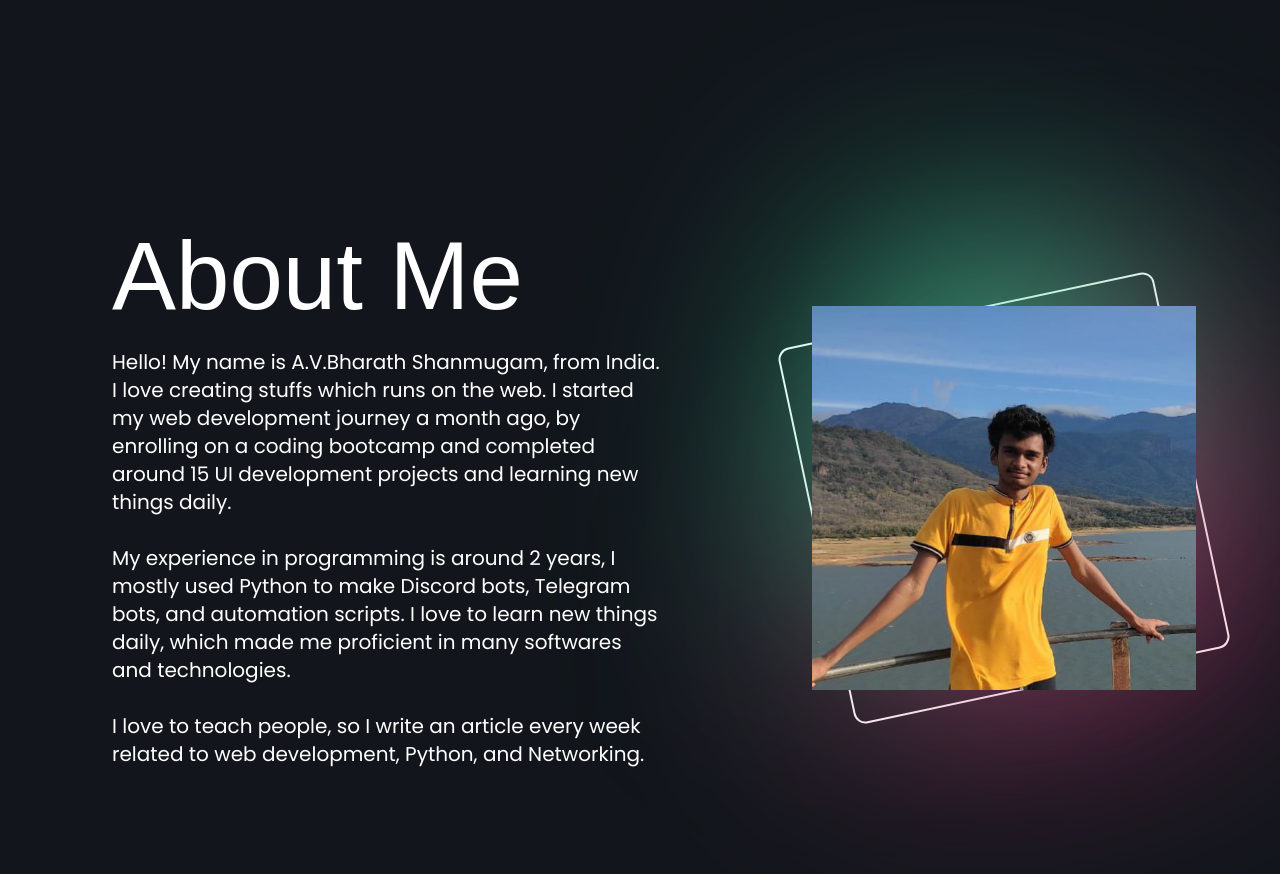
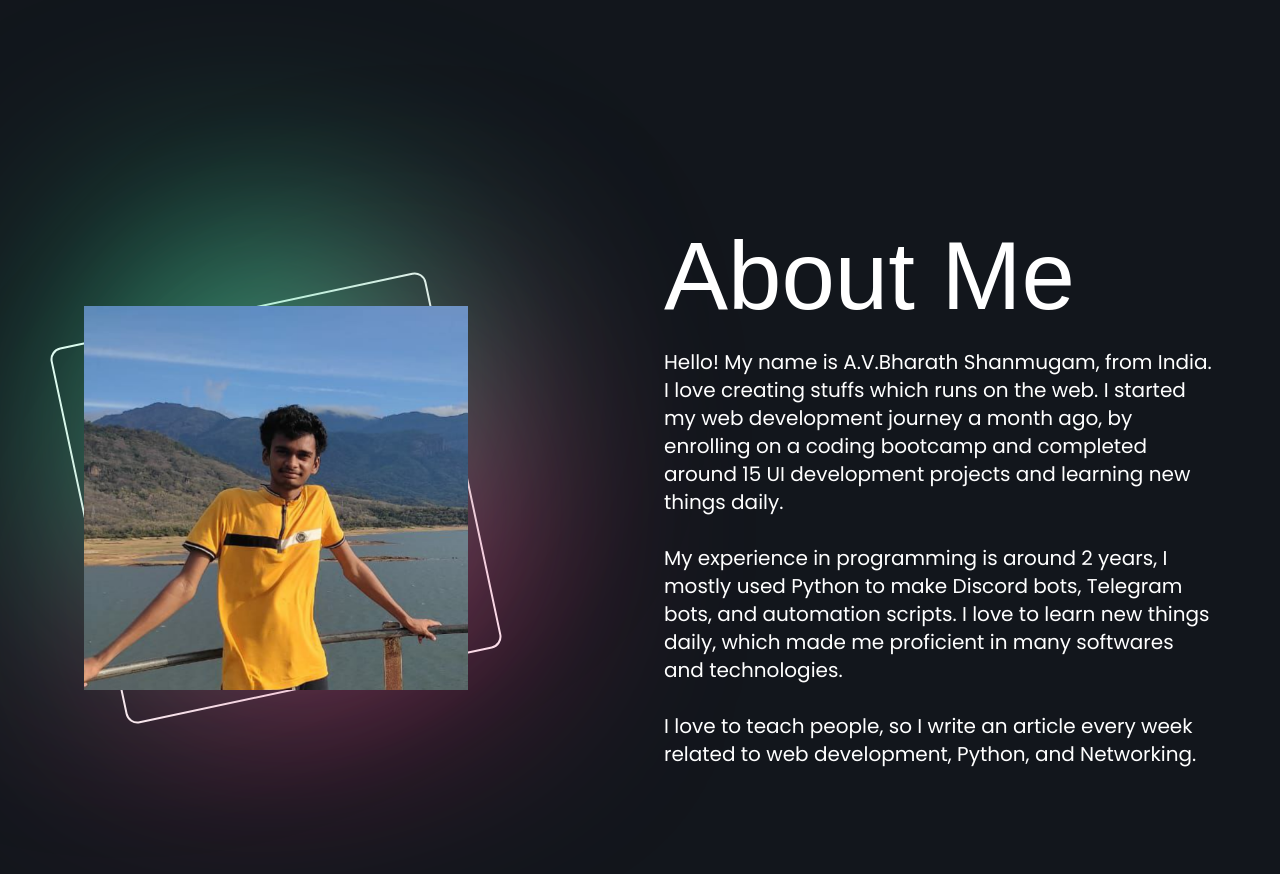
Before and after one commit to Bharath1910/bharathshanmugam.dev, a Next.js app: page / in a window 1280 px wide. Shown: the part 702-1576 px from the top of the page. Built offline with nearby package versions, Linux system fonts and the light colour scheme; a web font is replaced by a local one.

Commit message:
changed flex direction

```diff
--- a/components/About.jsx
+++ b/components/About.jsx
@@ -3,7 +3,7 @@ import styles from  '../styles/About.module.css'
 function About() {
   return (
     <div>
-        <div className="bg-background h-screen flex">
+        <div className="bg-background h-screen flex flex-row-reverse">
             <div className="flex-1 text-xl text-white flex justify-center items-center p-16 pl-28 z-10">
                 <div className='flex flex-col gap-6'>
                     <p className='text-8xl font-gloock'>About Me</p>
```
